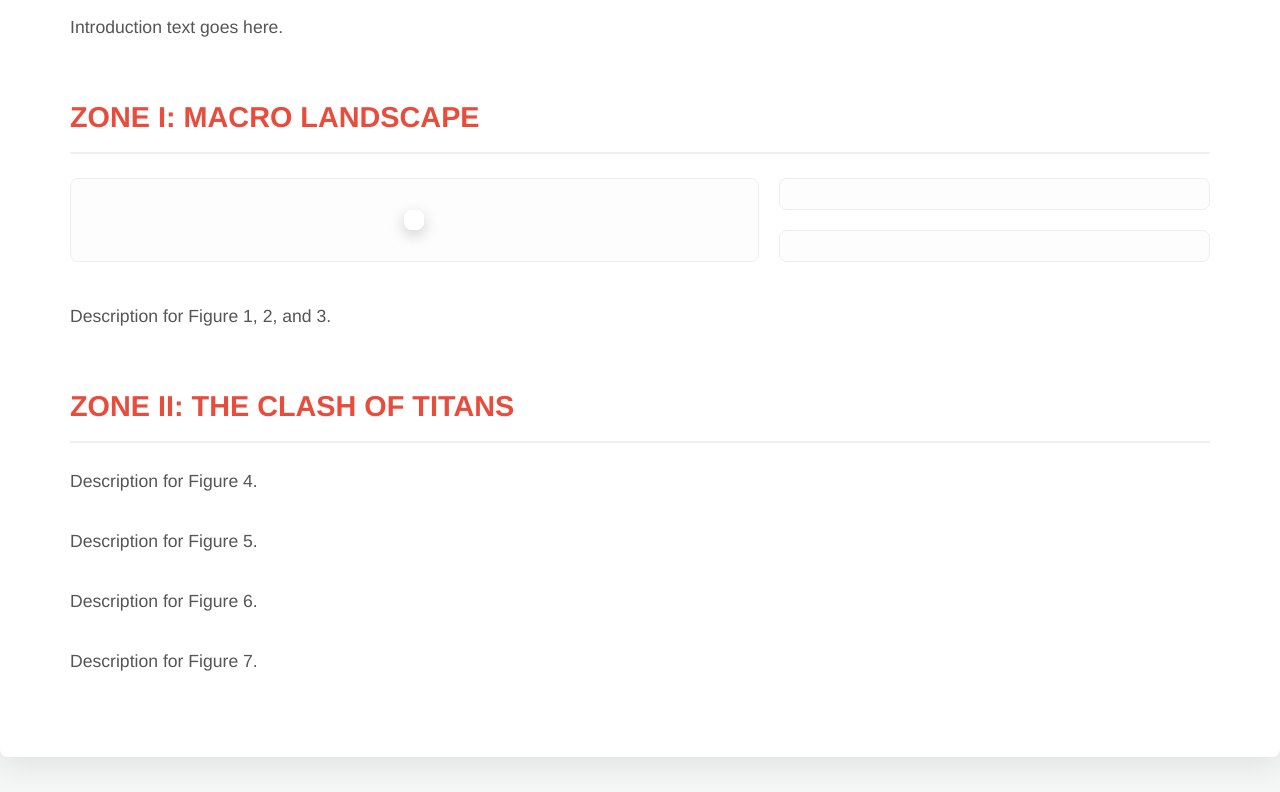
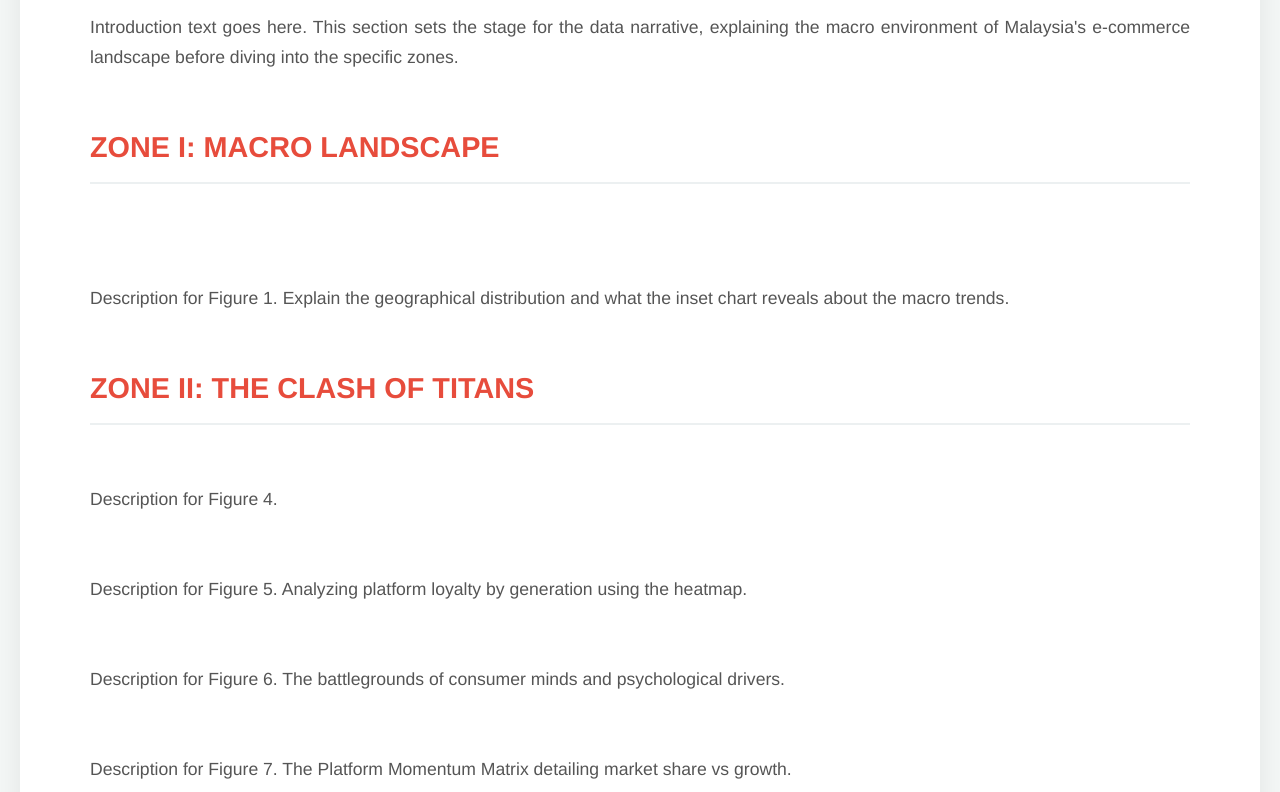
Before and after one commit to Raintrrrreeeee/2179, a plain HTML site: page Data Visualization 2.html in a window 1280 px wide. Shown: the part 189-981 px from the top of the page. Drawn offline with Linux system fonts and the light colour scheme; a script that the page names is missing.

Commit message:
Update Data Visualization 2.html

```diff
--- a/Data Visualization 2.html
+++ b/Data Visualization 2.html
@@ -10,6 +10,7 @@
     <script src="https://cdn.jsdelivr.net/npm/vega-embed@6"></script>
 
     <style>
+        /* 全局优雅排版设定 */
         body {
             font-family: 'Helvetica Neue', Helvetica, Arial, sans-serif;
             background-color: #f4f7f6;
@@ -19,9 +20,9 @@
             padding: 40px 0;
         }
 
-        /* 扩大容器，给并排图表足够空间 */
+        /* 单列滑动居中主容器 */
         .poster-container {
-            max-width: 1200px;
+            max-width: 1100px;
             margin: 0 auto;
             background-color: #ffffff;
             padding: 50px 70px;
@@ -29,47 +30,53 @@
             border-radius: 8px;
         }
 
-        h1 { font-size: 2.5em; text-align: center; margin-bottom: 10px; }
-        h2.zone-title { font-size: 1.8em; color: #e74c3c; border-bottom: 2px solid #ecf0f1; padding-bottom: 10px; margin-top: 50px; }
-        p.description { font-size: 1.1em; color: #555; margin-bottom: 30px; text-align: justify; }
+        h1 {
+            font-size: 2.5em;
+            text-align: center;
+            margin-bottom: 10px;
+            color: #2c3e50;
+        }
 
-        /* ========================================== */
-        /* 第一分区：最稳定、不裁剪的 Flex 左右布局 */
-        /* ========================================== */
+        h2.zone-title {
+            font-size: 1.8em;
+            color: #e74c3c;
+            border-bottom: 2px solid #ecf0f1;
+            padding-bottom: 10px;
+            margin-top: 50px;
+        }
+
+        p.description {
+            font-size: 1.1em;
+            color: #555;
+            margin-bottom: 30px;
+            text-align: justify;
+        }
+
+        /* 普通图表容器（居中对齐） */
+        .chart-container {
+            width: 100%;
+            display: flex;
+            justify-content: center;
+            margin: 30px 0;
+        }
+
+        /* ========== ZONE 1: 左右对齐无缝布局 ========== */
         .zone1-layout {
             display: flex;
             gap: 20px;
-            margin-bottom: 40px;
-            align-items: stretch; /* 保证左右两侧高度拉平 */
+            margin: 40px 0;
+            align-items: stretch;
         }
 
-        /* 左侧地图盒子 (占 60%) */
         .zone1-left {
             width: 60%;
-            position: relative; /* 核心：为 1.2 的悬浮提供绝对锚点 */
-            background: #fdfdfd;
-            border: 1px solid #eee;
-            border-radius: 8px;
-            padding: 20px;
+            position: relative; /* 确立父级相对定位，用于图1.2悬浮 */
             display: flex;
             justify-content: center;
             align-items: center;
         }
 
-        /* 修复 1.2 消失的核心：独立的包裹层，绝不被 Vega 覆盖属性 */
-        .chart-inset-wrapper {
-            position: absolute;
-            top: 50%;
-            left: 50%;
-            transform: translate(-50%, -50%);
-            z-index: 9999; /* 强制最高层级 */
-            background: rgba(255, 255, 255, 0.95);
-            padding: 10px;
-            border-radius: 8px;
-            box-shadow: 0 5px 15px rgba(0, 0, 0, 0.2);
-        }
-
-        /* 右侧图 2 与图 3 盒子 (占 40%) */
+        /* 强控右侧两个容器拥有绝对一致的宽度特征，实现垂直对齐 */
         .zone1-right {
             width: 40%;
             display: flex;
@@ -78,29 +85,45 @@
         }
 
         .zone1-right .chart-box {
-            background: #fdfdfd;
-            border: 1px solid #eee;
-            border-radius: 8px;
-            padding: 15px;
-            flex: 1; /* 强制平分上下高度，图 3 绝不会被挤掉 */
+            width: 100%;
+            box-sizing: border-box;
+            flex: 1;
             display: flex;
             justify-content: center;
             align-items: center;
+        }
+
+        /* 悬浮在中间的图 1.2 保护壳（按要求：更小、向左移、完全透明背景） */
+        #vis1_2_wrapper {
+            position: absolute;
+            top: 50%;
+            left: 42%; /* 从50%往左挪动 */
+            transform: translate(-50%, -50%);
+            z-index: 9999;
+            width: 210px; /* 尺寸缩小 */
+            background: transparent; /* 背景完全透明 */
+            box-shadow: none; /* 移除白盒子的阴影 */
+            display: flex;
+            justify-content: center;
         }
     </style>
 </head>
 <body>
 
     <div class="poster-container">
+
         <h1>E-commerce Battleground in Malaysia</h1>
-        <p class="description">Introduction text goes here.</p>
+
+        <p class="description">
+            Introduction text goes here. This section sets the stage for the data narrative, explaining the macro environment of Malaysia's e-commerce landscape before diving into the specific zones.
+        </p>
 
         <h2 class="zone-title">ZONE I: MACRO LANDSCAPE</h2>
 
         <div class="zone1-layout">
             <div class="zone1-left">
                 <div id="vis1_1"></div>
-                <div class="chart-inset-wrapper">
+                <div id="vis1_2_wrapper">
                     <div id="vis1_2"></div>
                 </div>
             </div>
@@ -111,39 +134,78 @@
             </div>
         </div>
 
-        <p class="description">Description for Figure 1, 2, and 3.</p>
+        <p class="description">
+            Description for Figure 1. Explain the geographical distribution and what the inset chart reveals about the macro trends.
+        </p>
+
 
         <h2 class="zone-title">ZONE II: THE CLASH OF TITANS</h2>
+
         <div class="chart-container" id="vis4"></div>
         <p class="description">Description for Figure 4.</p>
+
         <div class="chart-container" id="vis5"></div>
-        <p class="description">Description for Figure 5.</p>
+        <p class="description">Description for Figure 5. Analyzing platform loyalty by generation using the heatmap.</p>
+
         <div class="chart-container" id="vis6"></div>
-        <p class="description">Description for Figure 6.</p>
+        <p class="description">Description for Figure 6. The battlegrounds of consumer minds and psychological drivers.</p>
+
         <div class="chart-container" id="vis7"></div>
-        <p class="description">Description for Figure 7.</p>
+        <p class="description">Description for Figure 7. The Platform Momentum Matrix detailing market share vs growth.</p>
+
+
+        <h2 class="zone-title">ZONE III: REALITY & OFFLINE</h2>
+
+        <div class="chart-container" id="vis8"></div>
+        <p class="description">Description for Figure 8. Online Surge vs Physical Retail Recovery.</p>
+
+        <div class="chart-container" id="vis9"></div>
+        <p class="description">Description for Figure 9. Navigating Consumer Pain Points.</p>
+
+        <div class="chart-container" id="vis10"></div>
+        <p class="description">Description for Figure 10. Projecting the Retail Future.</p>
+
     </div>
 
     <script>
         const opt = {actions: false};
 
-        // 1.1
+        // 图 1.1
         const url1_1 = "https://raw.githubusercontent.com/Raintrrrreeeee/2179/refs/heads/DV2/FIT2179%20DV2/Json%20Files/1.1Mapping%20the%20Seller%20Landscape.vl.json";
         vegaEmbed('#vis1_1', url1_1, opt).catch(console.error);
 
-        // ⚠️ 警告：请务必检查这里的文件名！如果 GitHub 上没有这个名字，它绝对显示不出来。
-        const url1_2 = "https://raw.githubusercontent.com/Raintrrrreeeee/2179/refs/heads/DV2/FIT2179%20DV2/Json%20Files/1.2Mapping%20the%20Seller%20Landscape.vl.json";
-        vegaEmbed('#vis1_2', url1_2, opt).catch(console.error);
+        // 图 1.2
+        const spec1_2 = "https://raw.githubusercontent.com/Raintrrrreeeee/2179/refs/heads/DV2/FIT2179%20DV2/Json%20Files/1.2Mapping%20the%20Seller%20Landscape.vl.json";
+        vegaEmbed('#vis1_2', spec1_2, opt).catch(console.error);
 
-        // 2
-        const url2 = "https://raw.githubusercontent.com/Raintrrrreeeee/2179/refs/heads/DV2/FIT2179%20DV2/Json%20Files/2The%20Five-Year%20Revenue%20Surge.vl.json";
-        vegaEmbed('#vis2', url2, opt).catch(console.error);
+        // 图 2
+        const spec2 = "https://raw.githubusercontent.com/Raintrrrreeeee/2179/refs/heads/DV2/FIT2179%20DV2/Json%20Files/2The%20Five-Year%20Revenue%20Surge.vl.json";
+        vegaEmbed('#vis2', spec2, opt).catch(console.error);
 
-        // ⚠️ 警告：请核对这里的图 3 名字是否正确！
-        const url3 = "https://raw.githubusercontent.com/Raintrrrreeeee/2179/refs/heads/DV2/FIT2179%20DV2/Json%20Files/3Deconstructing%20the%20Digital%20Cart.vl.json";
-        vegaEmbed('#vis3', url3, opt).catch(console.error);
+        // 图 3
+        const spec3 = "https://raw.githubusercontent.com/Raintrrrreeeee/2179/refs/heads/DV2/FIT2179%20DV2/Json%20Files/3Deconstructing%20the%20Digital%20Cart.vl.json";
+        vegaEmbed('#vis3', spec3, opt).catch(console.error);
 
-        // ZONE 2 Scripts (省略，请直接保留你原来的)
+        // 图 4
+        const spec4 = "https://raw.githubusercontent.com/Raintrrrreeeee/2179/refs/heads/DV2/FIT2179%20DV2/Json%20Files/4The%20Shifting%20Tides%20of%20Traffic.vl.json";
+        vegaEmbed('#vis4', spec4, opt).catch(console.error);
+
+        // 图 5
+        const spec5 = "https://raw.githubusercontent.com/Raintrrrreeeee/2179/refs/heads/DV2/FIT2179%20DV2/Json%20Files/5Platform%20Loyalty%20by%20Generation.vl.json";
+        vegaEmbed('#vis5', spec5, opt).catch(console.error);
+
+        // 图 6
+        const spec6 = "https://raw.githubusercontent.com/Raintrrrreeeee/2179/refs/heads/DV2/FIT2179%20DV2/Json%20Files/6The%20Battlegrounds%20of%20Consumer%20Minds.vl.json";
+        vegaEmbed('#vis6', spec6, opt).catch(console.error);
+
+        // 图 7
+        const spec7 = "https://raw.githubusercontent.com/Raintrrrreeeee/2179/refs/heads/DV2/FIT2179%20DV2/Json%20Files/7The%20Platform%20Momentum%20Matrix.vl.json";
+        vegaEmbed('#vis7', spec7, opt).catch(console.error);
+
+        // 图 8-10 占位
+        const spec8 = {}; vegaEmbed('#vis8', spec8, opt).catch(console.error);
+        const spec9 = {}; vegaEmbed('#vis9', spec9, opt).catch(console.error);
+        const spec10 = {}; vegaEmbed('#vis10', spec10, opt).catch(console.error);
     </script>
 </body>
 </html>
```
